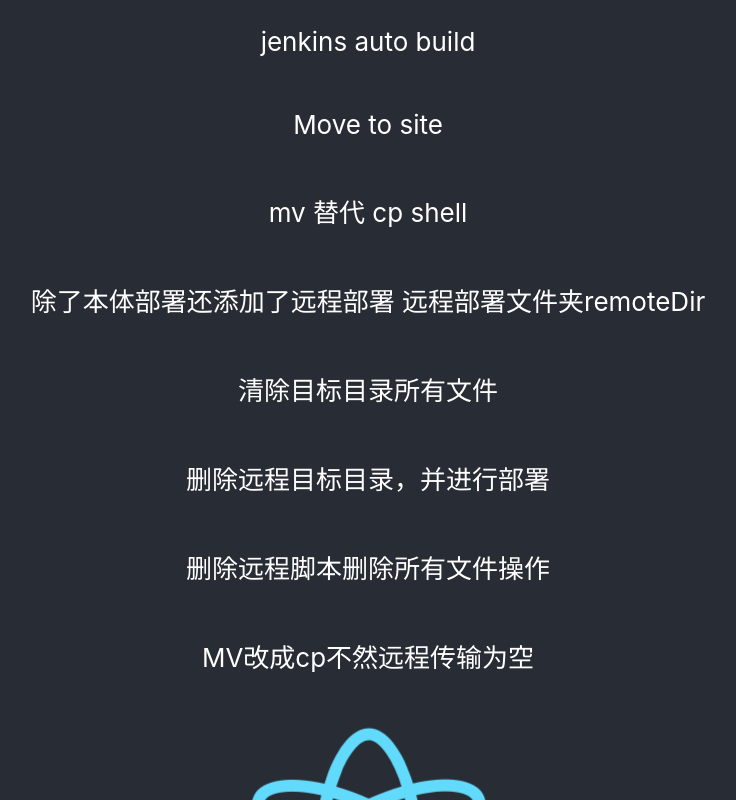
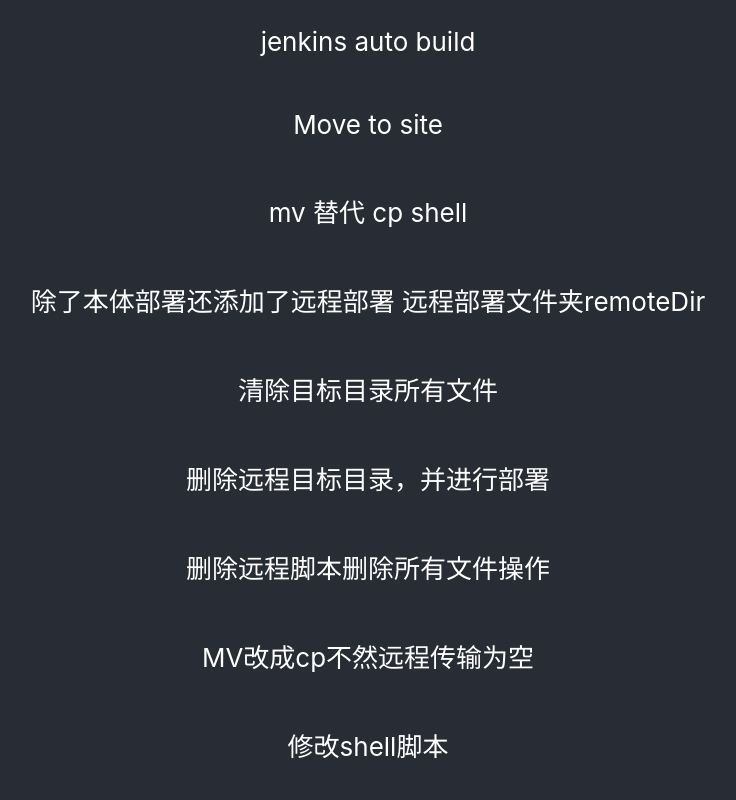
Before and after one commit to Markmartin/jenkins-react-structure, a React (Create React App) app: page / in a window 1280 px wide. Shown: the top 800 px of the page, without its empty margins (272-1008 px from the left). Built offline with nearby package versions, Linux system fonts and the light colour scheme.

Commit message:
修改shell脚本

```diff
--- a/src/App.js
+++ b/src/App.js
@@ -14,6 +14,7 @@
         <p>删除远程目标目录，并进行部署</p>
         <p>删除远程脚本删除所有文件操作</p>
         <p>MV改成cp不然远程传输为空</p>
+        <p>修改shell脚本</p>
         <img src={logo} className="App-logo" alt="logo" />
       </header>
     </div>
```
